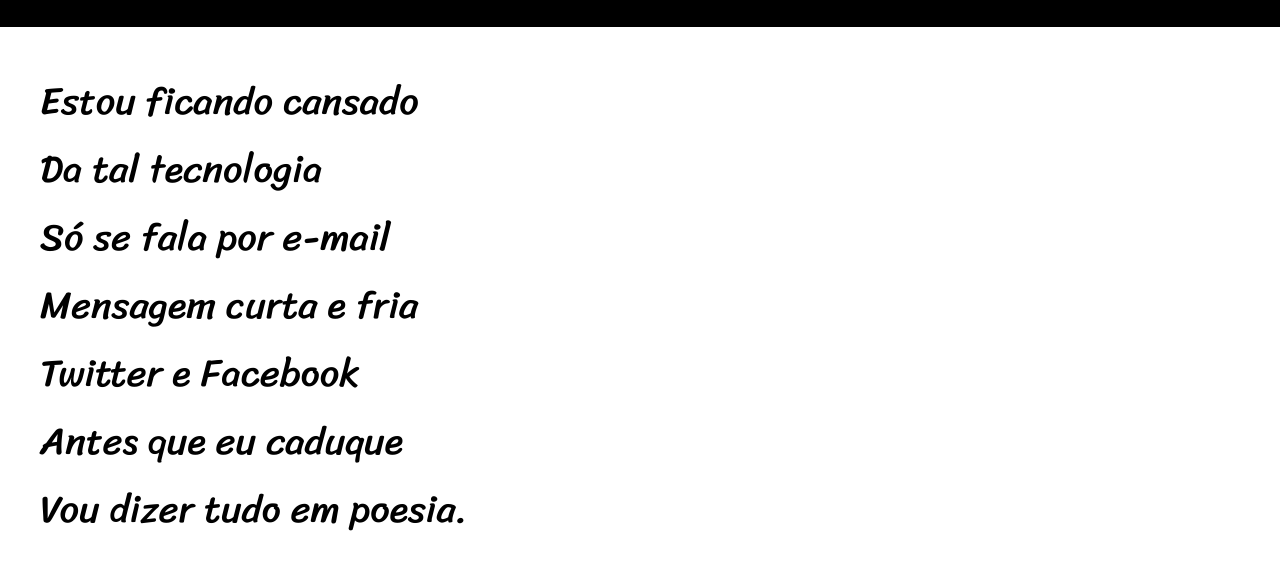
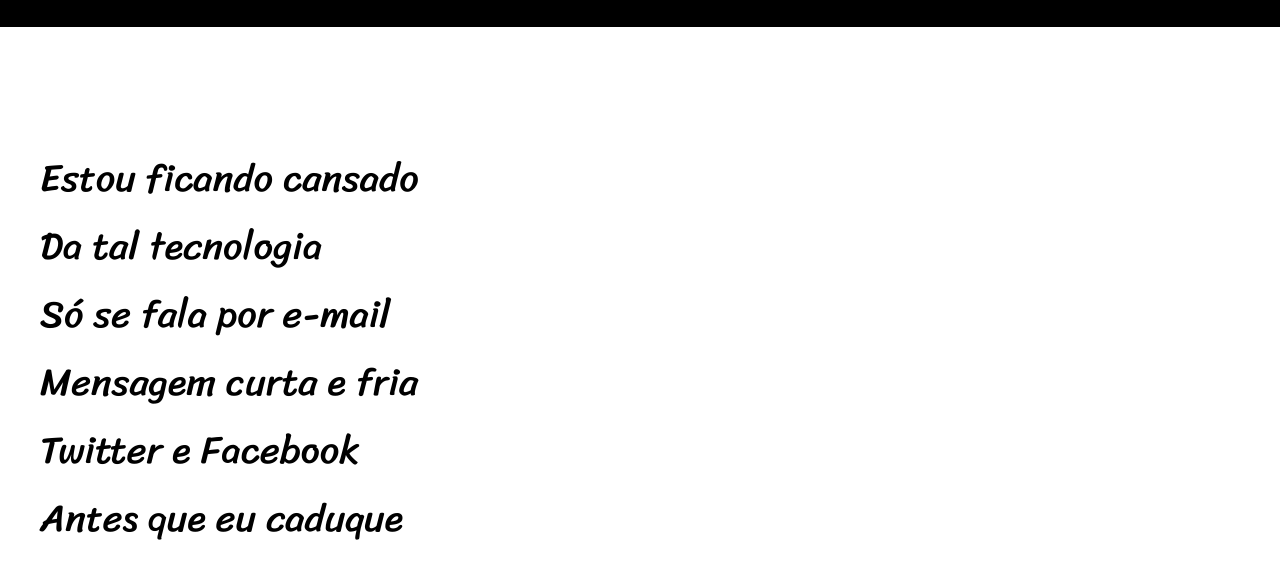
Before and after one commit to BarleyJr/projeto-cordel1.0, a plain HTML site: page index.html in a window 1280 px wide. Shown: the part 215-782 px from the top of the page. Drawn offline with Linux system fonts and the light colour scheme.

Commit message:
atualizações simples

```diff
--- a/style.css
+++ b/style.css
@@ -5,9 +5,6 @@
     padding: 0;
 }
 
-body{
-
-}
 
 header{
     background-color: black;
@@ -45,6 +42,7 @@
 
 .text{
     padding-bottom: 2em;
+    padding-top: 2em;
 }
 
 #image1{
```
